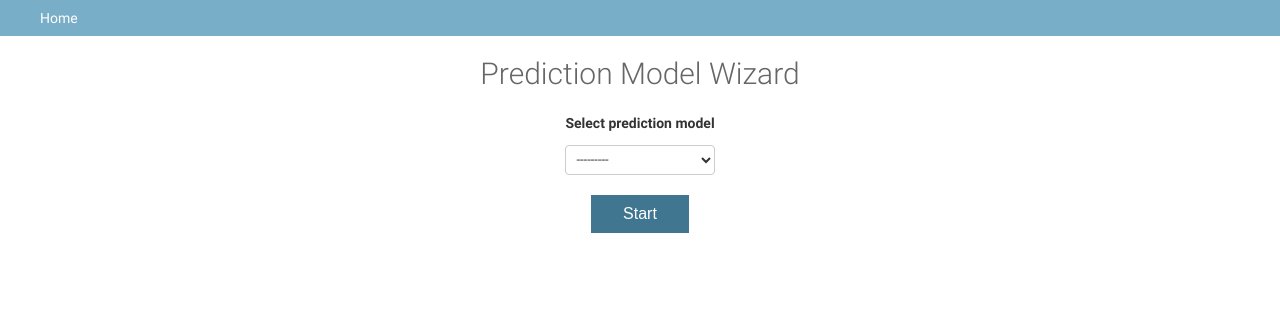
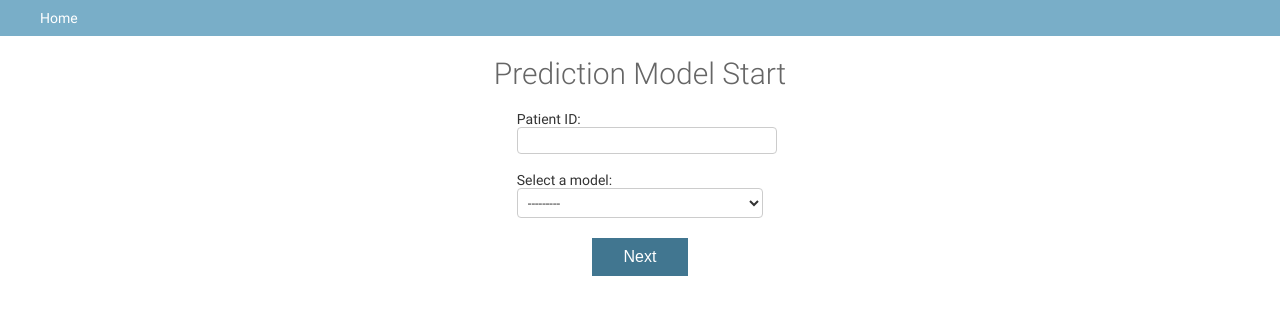
Before and after one commit to MaastrichtU-CDS/cdse-core, a Django app: template templates/prediction/start.html in a window 1280 px wide. Shown: the part 20-335 px from the top of the page. Run offline with Django 3.2, Linux system fonts and the light colour scheme; the template is opened without the code that fills it, so the values that code supplies are empty.

Commit message:
- Add patient id input - separate screens to start and prepare - Modify some styling - Split tests based on screens - show error when query params are not complete

```diff
--- a/predictionmodel/constants.py
+++ b/predictionmodel/constants.py
@@ -1,3 +1,6 @@
 NO_PREDICTION_MODEL_SELECTED = "Please select a prediction model!"
 ERROR_GET_MODEL_LIST_FAILED = "Getting the prediction model list failed!"
 ERROR_PREDICTION_MODEL_FAILED = "The selected prediction model is unable to start"
+ERROR_REQUIRED_PARAMETERS_NOT_FOUND = (
+    "The patient id and prediction model are required parameters!"
+)
--- a/predictionmodel/urls.py
+++ b/predictionmodel/urls.py
@@ -1,5 +1,8 @@
 from django.urls import path
 
-from predictionmodel.views import PrepareModelWizard
+from predictionmodel.views import StartModelWizard, PrepareModelWizard
 
-urlpatterns = [path("start/", PrepareModelWizard.as_view(), name="prediction_start")]
+urlpatterns = [
+    path("start/", StartModelWizard.as_view(), name="prediction_start"),
+    path("prepare/", PrepareModelWizard.as_view(), name="prediction_prepare"),
+]
--- a/static/custom/style.css
+++ b/static/custom/style.css
@@ -5,6 +5,10 @@ font-size: 30px;
 select {
     width: 100%;
     margin-bottom: 20px;
+}
+
+.wizard-main input {
+width: 100%;
 }
 
 .wizard-main{
@@ -25,3 +29,6 @@ select {
   font-size: 16px;
   cursor:pointer;
 }
+a.next-button {
+  color: white;
+}
--- a/templates/prediction/start.html
+++ b/templates/prediction/start.html
@@ -3,22 +3,23 @@
 {% block content %}
 
 <div class="wizard-main">
-<h1>Prediction Model Wizard</h1>
+<h1>Prediction Model Start</h1>
 
-<form action="{% url 'prediction_start' %}" method="post">
+<form action="{% url 'prediction_prepare' %}" method="get">
 
-{% csrf_token %}
+  <label for="patient_id">Patient ID:</label>
+  <input type="text" id="patient_id" name="patient_id" required="required">
+   <br><br>
 
-<p><strong>Select prediction model</strong></p>
-
- <select name="selected_model_uri" id="selected_model_uri">
-<option value="">---------</option>
-{% for model in prediction_models %}
-<option value="{{ model.uri }}">{{ model.label }}</option>
-{% endfor %}
+ <label for="selected_model_uri">Select a model:</label>
+ <select name="selected_model_uri" id="selected_model_uri" required="required">
+   <option value="">---------</option>
+  {% for model in prediction_models %}
+   <option value="{{ model.uri }}">{{ model.label }}</option>
+  {% endfor %}
  </select>
 
- <button type="submit" name='action' value="start_prediction" class="next-button">Start</button>
+ <button type="submit" name='action' value="next_screen" class="next-button">Next</button>
  </form>
  </div>
 {% endblock content %}
```
Also changed, not shown: predictionmodel/tests/views.py (+11 -1 lines), predictionmodel/views.py (+25 -2 lines), templates/prediction/prepare.html (added, +21 -0 lines).
